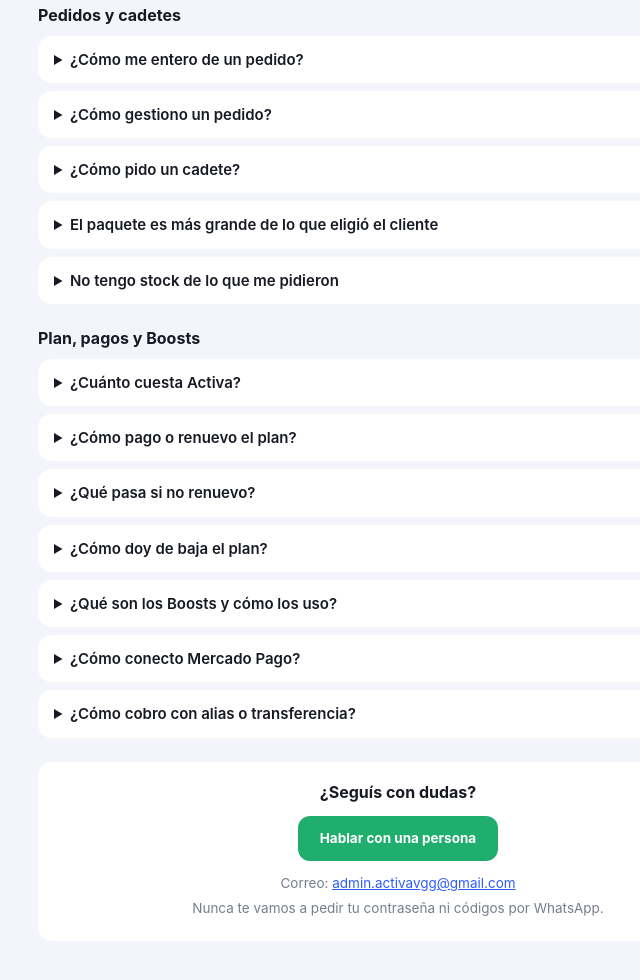
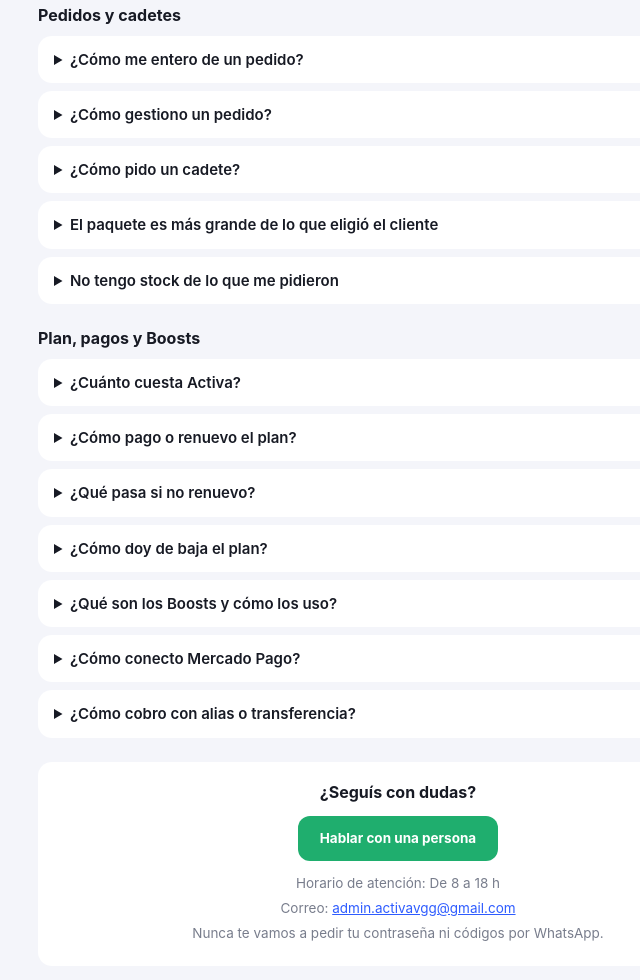
Before and after one commit to josiasbongiovanni-cmd/activa-local-web, a plain HTML site: page ayuda/index.html in a window 1280 px wide. Shown: the part 2155-3135 px from the top of the page, without its empty margins (242-882 px from the left). Drawn offline with Linux system fonts and the light colour scheme.

Commit message:
Help Center: add support hours
Co-Authored-By: Claude Sonnet 5.5 <noreply@anthropic.com>

```diff
--- a/ayuda/index.html
+++ b/ayuda/index.html
@@ -374,7 +374,7 @@
   <div class="contact">
     <strong>¿Seguís con dudas?</strong>
     <p><a class="btn" href="https://wa.me/5493417381220?text=Hola%2C%20necesito%20ayuda%20con%20Activa%20Local.">Hablar con una persona</a></p>
-
+    <p>Horario de atención: De 8 a 18 h</p>
     <p>Correo: <a href="mailto:admin.activavgg@gmail.com">admin.activavgg@gmail.com</a></p>
     <p>Nunca te vamos a pedir tu contraseña ni códigos por WhatsApp.</p>
   </div>
```
